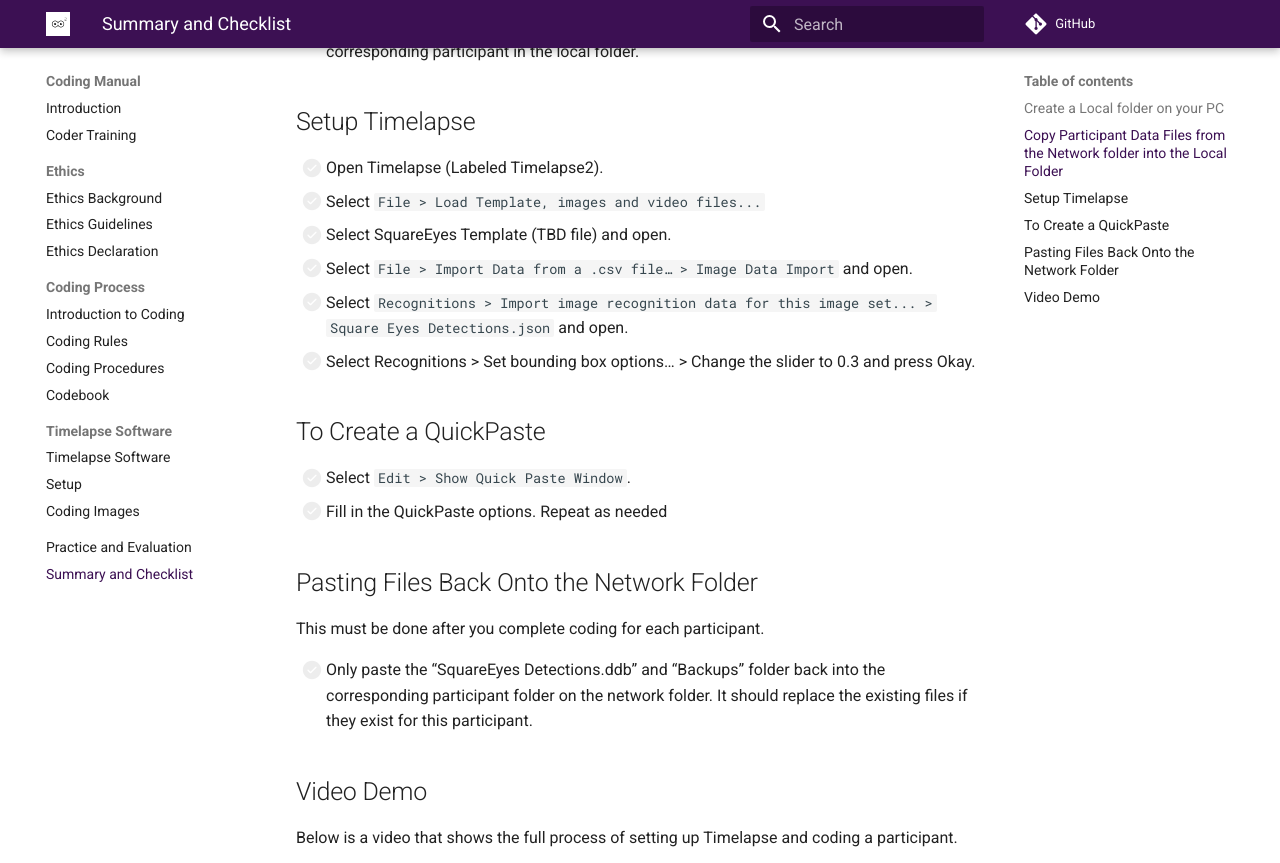
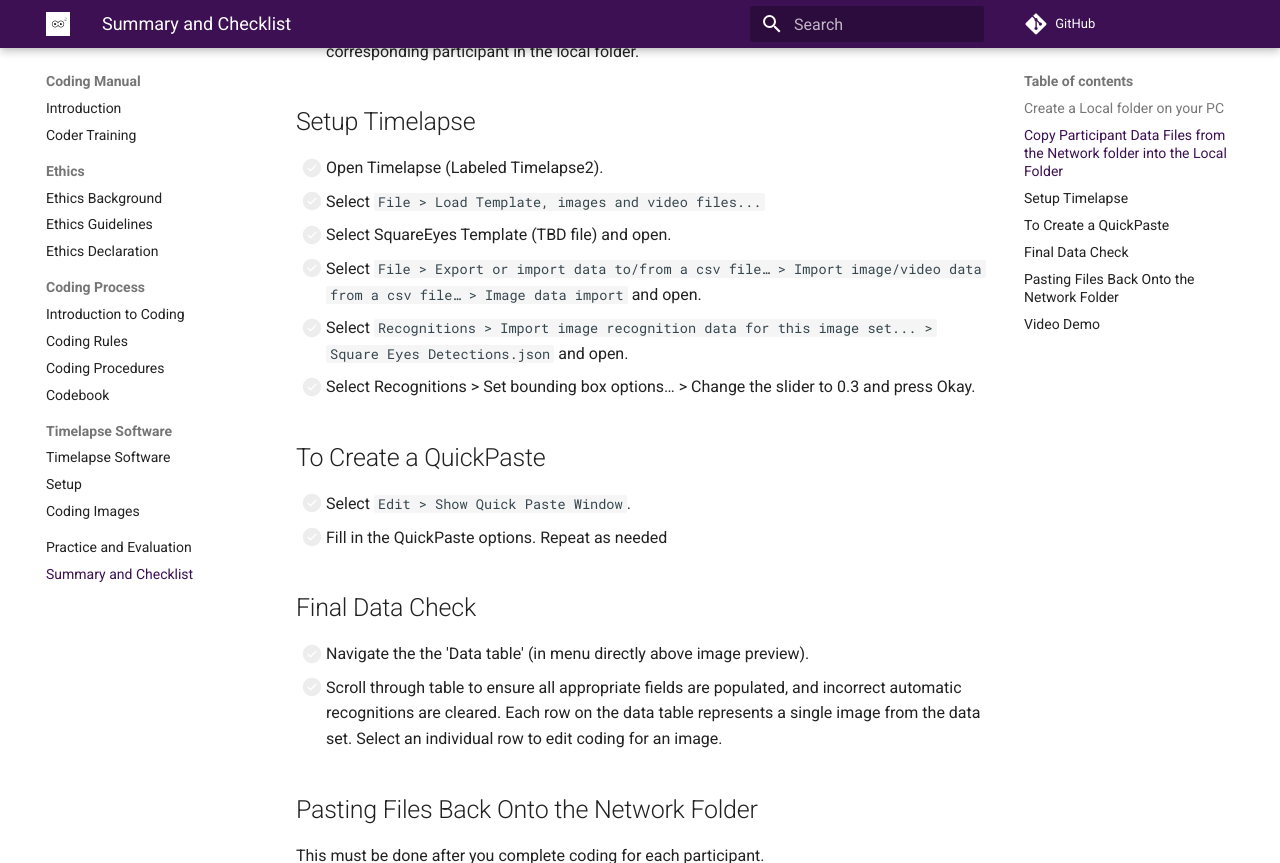
Before and after one commit to Motivation-and-Behaviour/SquareEyes, an MkDocs documentation site: the page built from docs/coding_manual/checklist.md, in a window 1280 px wide and 900 px high, scrolled down 913 px, cut to the strip 0-863 px from the top of the window. Built offline with MkDocs 1.6.1 and Material for MkDocs 9.7.7, drawn with Linux system fonts in a browser that asks for light colours; comment, search, counter and statistics services are not loaded.

Commit message:
Update checklist in coding manual for data import/export and add final data check section (#26)

```diff
--- a/docs/coding_manual/checklist.md
+++ b/docs/coding_manual/checklist.md
@@ -32,7 +32,7 @@ You can take advantage of that to clear the checklist by refreshing the page.
 - [ ] Open Timelapse (Labeled Timelapse2).
 - [ ] Select `File > Load Template, images and video files...`
 - [ ] Select SquareEyes Template (TBD file) and open.
-- [ ] Select `File > Import Data from a .csv file… > Image Data Import` and open.
+- [ ] Select `File > Export or import data to/from a csv file… > Import image/video data from a csv file… > Image data import` and open.
 - [ ] Select `Recognitions > Import image recognition data for this image set... > Square Eyes Detections.json` and open.
 - [ ] Select Recognitions > Set bounding box options… > Change the slider to 0.3 and press Okay.
 
@@ -41,6 +41,13 @@ You can take advantage of that to clear the checklist by refreshing the page.
 - [ ] Select `Edit > Show Quick Paste Window`.
 - [ ] Fill in the QuickPaste options.
       Repeat as needed
+
+## Final Data Check
+
+- [ ] Navigate the the 'Data table' (in menu directly above image preview).
+- [ ] Scroll through table to ensure all appropriate fields are populated, and incorrect automatic recognitions are cleared.
+      Each row on the data table represents a single image from the data set.
+      Select an individual row to edit coding for an image.
 
 ## Pasting Files Back Onto the Network Folder
 
```
